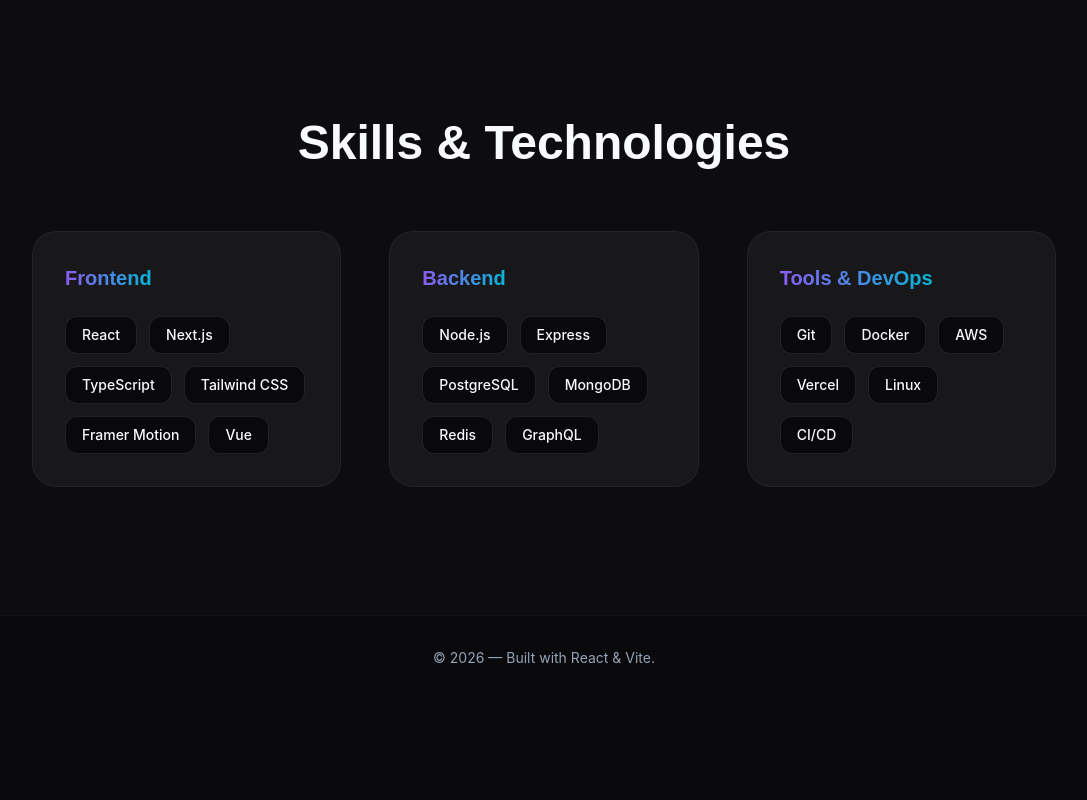
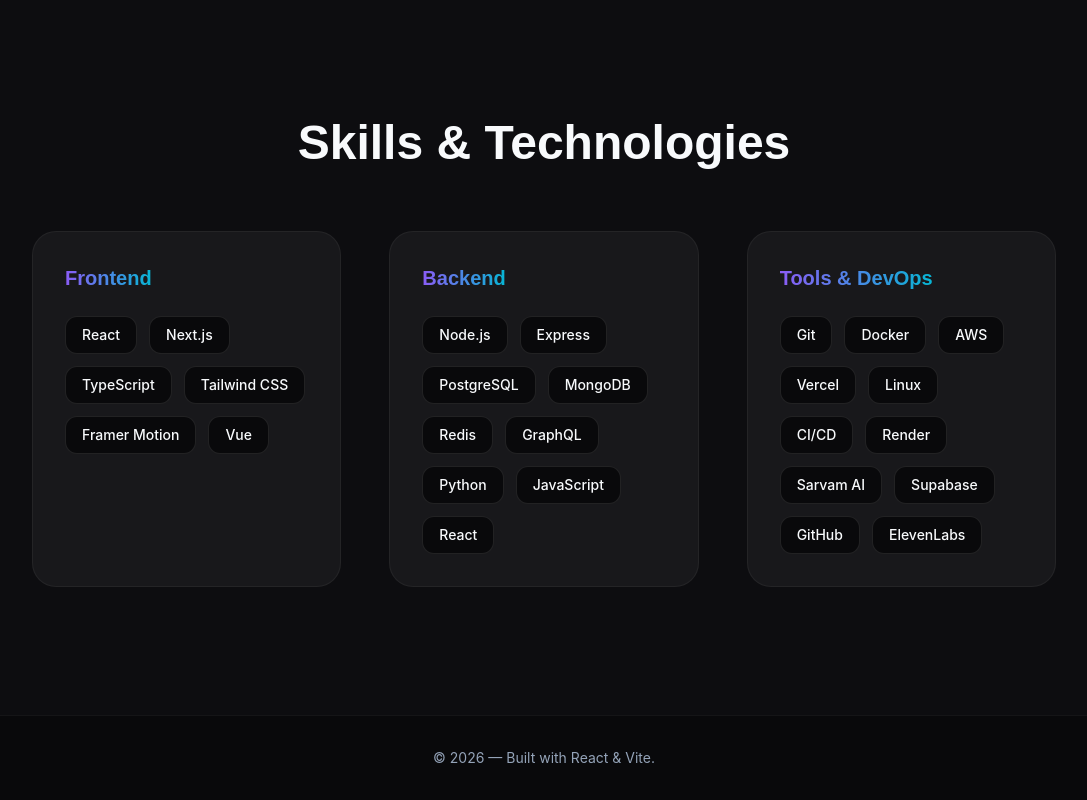
Before and after one commit to randirsingh150401-sudo/portfolio-website, a React (Vite) app: page / in a window 1280 px wide. Shown: the part 5720-6520 px from the top of the page, without its empty margins (96-1183 px from the left). Before the commit the page ends 6420 px from the top, so only its background shows below. Built offline with nearby package versions, Linux system fonts and the light colour scheme.

Commit message:
Update skills and technologies section

```diff
--- a/src/data/content.ts
+++ b/src/data/content.ts
@@ -64,11 +64,11 @@
       },
       {
         name: "Backend",
-        skills: ["Node.js", "Express", "PostgreSQL", "MongoDB", "Redis", "GraphQL"]
+        skills: ["Node.js", "Express", "PostgreSQL", "MongoDB", "Redis", "GraphQL", "Python", "JavaScript", "React"]
       },
       {
         name: "Tools & DevOps",
-        skills: ["Git", "Docker", "AWS", "Vercel", "Linux", "CI/CD"]
+        skills: ["Git", "Docker", "AWS", "Vercel", "Linux", "CI/CD", "Render", "Sarvam AI", "Supabase", "GitHub", "ElevenLabs"]
       }
     ]
   },
```
